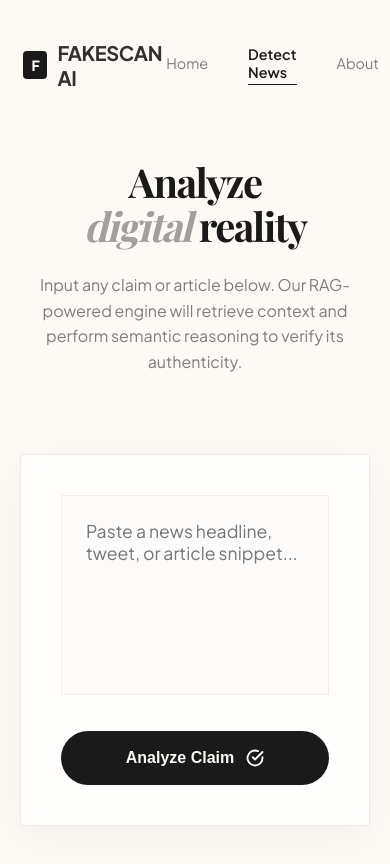
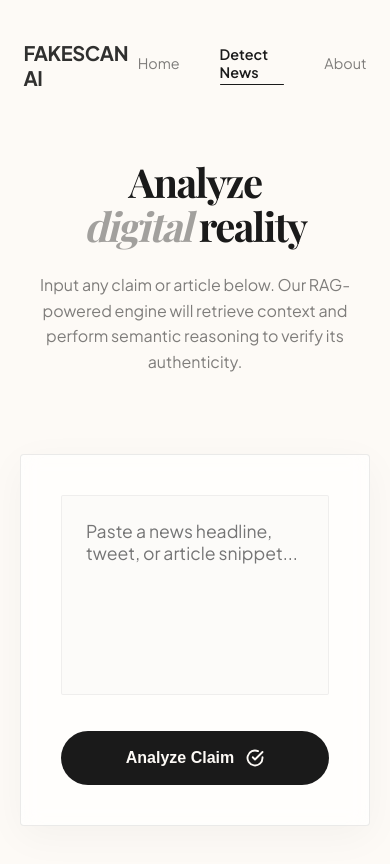
Before and after one commit to bhanu-3333/retrieval-augmented-fact-checker, a Next.js app in the folder fake-news-frontend/: page /detect in a window 390 px wide. Shown: the top 864 px of the page. Built offline with nearby package versions, Linux system fonts and the light colour scheme; a web font is replaced by a local one.

Commit message:
feat: implement responsive Navbar component with navigation links and active state styling

```diff
--- a/fake-news-frontend/src/components/Navbar.jsx
+++ b/fake-news-frontend/src/components/Navbar.jsx
@@ -31,23 +31,8 @@ const Navbar = () => {
         <div style={{
           fontSize: '20px',
           fontWeight: '700',
-          letterSpacing: '-0.02em',
-          display: 'flex',
-          alignItems: 'center',
-          gap: '10px'
+          letterSpacing: '-0.02em'
         }}>
-          <div style={{
-            width: '28px',
-            height: '28px',
-            background: 'var(--foreground)',
-            borderRadius: '4px',
-            display: 'flex',
-            alignItems: 'center',
-            justifyContent: 'center',
-            color: 'var(--background)',
-            fontSize: '14px',
-            fontWeight: '800'
-          }}>F</div>
           <span style={{ opacity: 0.9 }}>FAKESCAN AI</span>
         </div>
       </Link>
```
